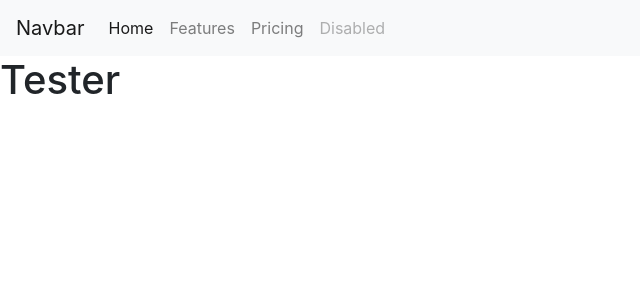
After one commit to ejisenstein/flask_tutorial, a Flask app: page / in a window 1280 px wide. The commit adds this page. Shown: the top 300 px of the page, without its empty margins (0-640 px from the left). Run offline with Flask 2, Linux system fonts and the light colour scheme; some libraries are stand-ins or nearby versions.

Commit message:
tut 3 boot and base inheritance

```diff
--- a/application.py
+++ b/application.py
@@ -2,9 +2,9 @@ from flask import Flask, redirect, url_for, render_template
 
 app = Flask(__name__)
 
-@app.route("/<name>")
-def home(name):
-    return render_template("index.html", content=["tim", "joe", "bill"])
+@app.route("/")
+def home():
+    return render_template("index.html")
 
 if __name__ == "__main__":
-    app.run()
+    app.run(debug=True)
--- /dev/null
+++ b/templates/base.html
@@ -0,0 +1,37 @@
+<!DOCTYPE html>
+<html lang="en" dir="ltr">
+  <head>
+    <link rel="stylesheet" href="https://stackpath.bootstrapcdn.com/bootstrap/4.5.0/css/bootstrap.min.css" integrity="sha384-9aIt2nRpC12Uk9gS9baDl411NQApFmC26EwAOH8WgZl5MYYxFfc+NcPb1dKGj7Sk" crossorigin="anonymous">
+    <meta charset="utf-8">
+    <title>{% block title %}{% endblock %}</title>
+  </head>
+  <body>
+        <nav class="navbar navbar-expand-lg navbar-light bg-light">
+      <a class="navbar-brand" href="#">Navbar</a>
+      <button class="navbar-toggler" type="button" data-toggle="collapse" data-target="#navbarNav" aria-controls="navbarNav" aria-expanded="false" aria-label="Toggle navigation">
+        <span class="navbar-toggler-icon"></span>
+      </button>
+      <div class="collapse navbar-collapse" id="navbarNav">
+        <ul class="navbar-nav">
+          <li class="nav-item active">
+            <a class="nav-link" href="#">Home <span class="sr-only">(current)</span></a>
+          </li>
+          <li class="nav-item">
+            <a class="nav-link" href="#">Features</a>
+          </li>
+          <li class="nav-item">
+            <a class="nav-link" href="#">Pricing</a>
+          </li>
+          <li class="nav-item">
+            <a class="nav-link disabled" href="#" tabindex="-1" aria-disabled="true">Disabled</a>
+          </li>
+        </ul>
+      </div>
+    </nav>
+    {% block content %}
+    {% endblock %}
+    <script src="https://code.jquery.com/jquery-3.5.1.slim.min.js" integrity="sha384-DfXdz2htPH0lsSSs5nCTpuj/zy4C+OGpamoFVy38MVBnE+IbbVYUew+OrCXaRkfj" crossorigin="anonymous"></script>
+    <script src="https://cdn.jsdelivr.net/npm/popper.js@1.16.0/dist/umd/popper.min.js" integrity="sha384-Q6E9RHvbIyZFJoft+2mJbHaEWldlvI9IOYy5n3zV9zzTtmI3UksdQRVvoxMfooAo" crossorigin="anonymous"></script>
+    <script src="https://stackpath.bootstrapcdn.com/bootstrap/4.5.0/js/bootstrap.min.js" integrity="sha384-OgVRvuATP1z7JjHLkuOU7Xw704+h835Lr+6QL9UvYjZE3Ipu6Tp75j7Bh/kR0JKI" crossorigin="anonymous"></script>
+  </body>
+</html>
--- a/templates/index.html
+++ b/templates/index.html
@@ -1,13 +1,5 @@
-<!DOCTYPE html>
-<html lang="en" dir="ltr">
-  <head>
-    <meta charset="utf-8">
-    <title>Home Page</title>
-  </head>
-  <body>
-    <h1>Home Page!</h1>
-    {% for x in content %}
-      <p>{{x}}</p>
-    {% endfor %}
-  </body>
-</html>
+{% extends "base.html" %}
+{% block title %}Home Page{% endblock %}
+{% block content %}
+<h1>Tester</h1>
+{% endblock %}
```
